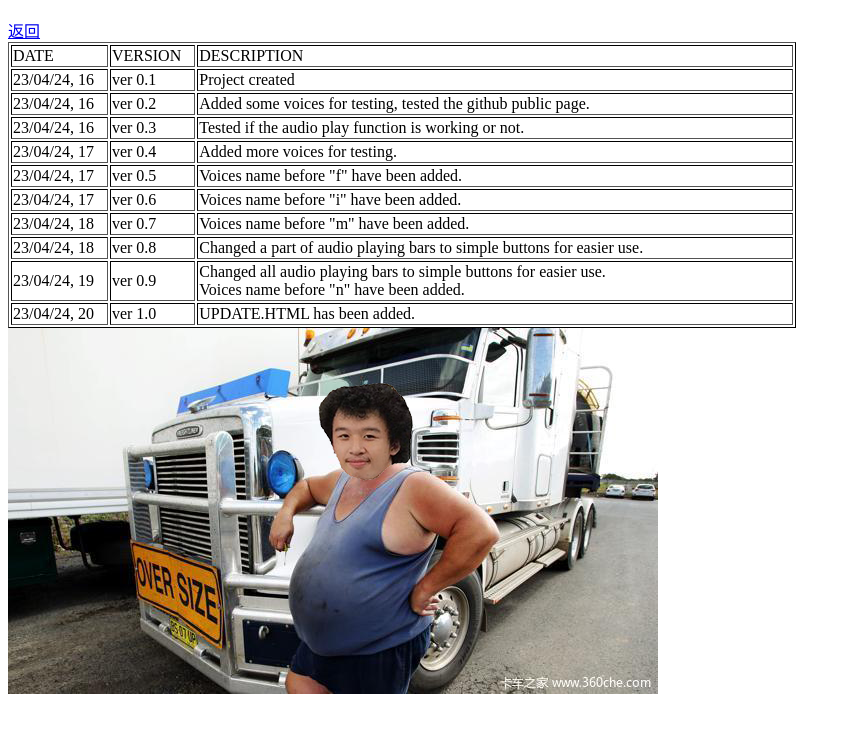
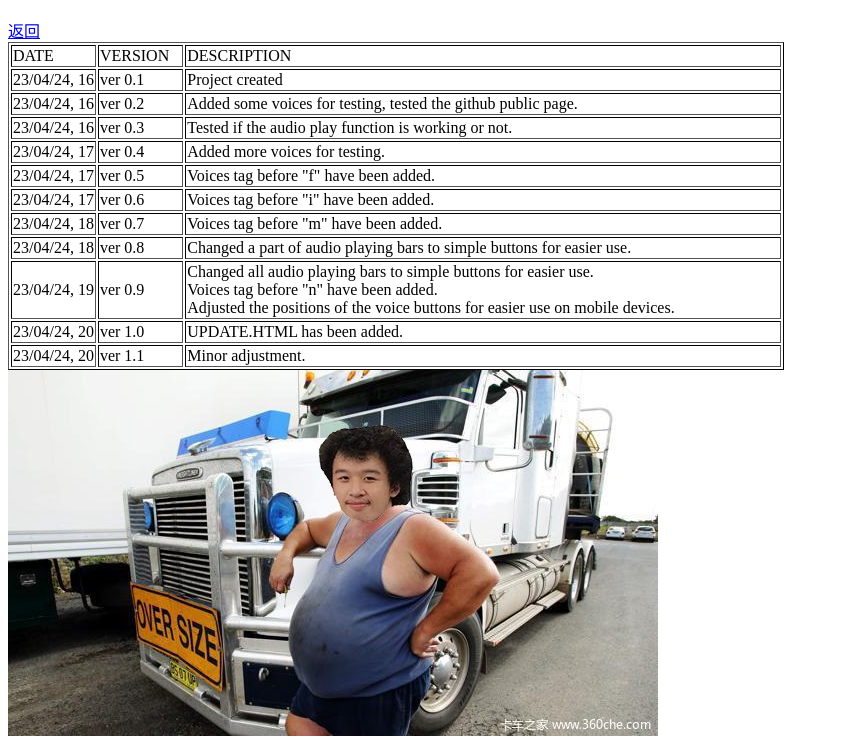
Before and after one commit to chyc307/b1gyoVoicePlayer, a plain HTML site: page site/update.html in a window 1280 px wide. Shown: the part 48-800 px from the top of the page, without its empty margins (0-851 px from the left). Drawn offline with Linux system fonts and the light colour scheme.

Commit message:
b1gyoVoicePlayer v1.1

```diff
--- a/site/update.html
+++ b/site/update.html
@@ -11,7 +11,7 @@
 		<BODY>
 			<table border="1" style="border-color: black;">
 				<tr>
-					<td>DATE&nbsp;&nbsp;&nbsp;&nbsp;&nbsp;&nbsp;&nbsp;&nbsp;&nbsp;&nbsp;&nbsp;&nbsp;&nbsp;</td>
+					<td>DATE</td>
 					<td>VERSION&nbsp;&nbsp;&nbsp;</td>
 					<td>DESCRIPTION&nbsp;&nbsp;&nbsp;&nbsp;&nbsp;&nbsp;&nbsp;&nbsp;&nbsp;&nbsp;&nbsp;&nbsp;&nbsp;&nbsp;&nbsp;&nbsp;&nbsp;&nbsp;&nbsp;&nbsp;&nbsp;&nbsp;&nbsp;&nbsp;&nbsp;&nbsp;&nbsp;&nbsp;&nbsp;&nbsp;&nbsp;&nbsp;&nbsp;&nbsp;&nbsp;&nbsp;&nbsp;&nbsp;&nbsp;&nbsp;&nbsp;&nbsp;&nbsp;&nbsp;&nbsp;&nbsp;&nbsp;&nbsp;&nbsp;&nbsp;&nbsp;&nbsp;&nbsp;&nbsp;&nbsp;&nbsp;&nbsp;&nbsp;&nbsp;&nbsp;&nbsp;&nbsp;&nbsp;&nbsp;&nbsp;&nbsp;&nbsp;&nbsp;&nbsp;&nbsp;&nbsp;&nbsp;&nbsp;&nbsp;&nbsp;&nbsp;&nbsp;&nbsp;&nbsp;&nbsp;&nbsp;&nbsp;&nbsp;&nbsp;&nbsp;&nbsp;&nbsp;&nbsp;&nbsp;&nbsp;&nbsp;&nbsp;&nbsp;&nbsp;&nbsp;&nbsp;&nbsp;&nbsp;&nbsp;&nbsp;&nbsp;&nbsp;&nbsp;&nbsp;&nbsp;&nbsp;&nbsp;&nbsp;&nbsp;&nbsp;&nbsp;&nbsp;&nbsp;&nbsp;&nbsp;&nbsp;&nbsp;&nbsp;&nbsp;&nbsp;&nbsp;&nbsp;</td>
 				</tr>
@@ -38,17 +38,17 @@
 				<tr>
 					<td>23/04/24, 17</td>
 					<td>ver 0.5</td>
-					<td>Voices name before "f" have been added.</td>
+					<td>Voices tag before "f" have been added.</td>
 				</tr>
 				<tr>
 					<td>23/04/24, 17</td>
 					<td>ver 0.6</td>
-					<td>Voices name before "i" have been added.</td>
+					<td>Voices tag before "i" have been added.</td>
 				</tr>
 				<tr>
 					<td>23/04/24, 18</td>
 					<td>ver 0.7</td>
-					<td>Voices name before "m" have been added.</td>
+					<td>Voices tag before "m" have been added.</td>
 				</tr>
 				<tr>
 					<td>23/04/24, 18</td>
@@ -60,7 +60,9 @@
 					<td>ver 0.9</td>
 					<td>Changed all audio playing bars to simple buttons for easier use.
 						<br>
-						Voices name before "n" have been added.
+						Voices tag before "n" have been added.
+						<br>
+						Adjusted the positions of the voice buttons for easier use on mobile devices.
 					</td>
 				</tr>
 				<tr>
@@ -68,7 +70,12 @@
 					<td>ver 1.0</td>
 					<td>UPDATE.HTML has been added.</td>
 				</tr>
+				<tr>
+					<td>23/04/24, 20</td>
+					<td>ver 1.1</td>
+					<td>Minor adjustment.</td>
+				</tr>
 			</table>
-		<img src="images\368211.png">
+		<img src="images\368211.jpg">
 		</BODY>
 </HTML>
```
Also changed, not shown: site/index.html (+2 -2 lines), site/images/368211.jpg (added).
